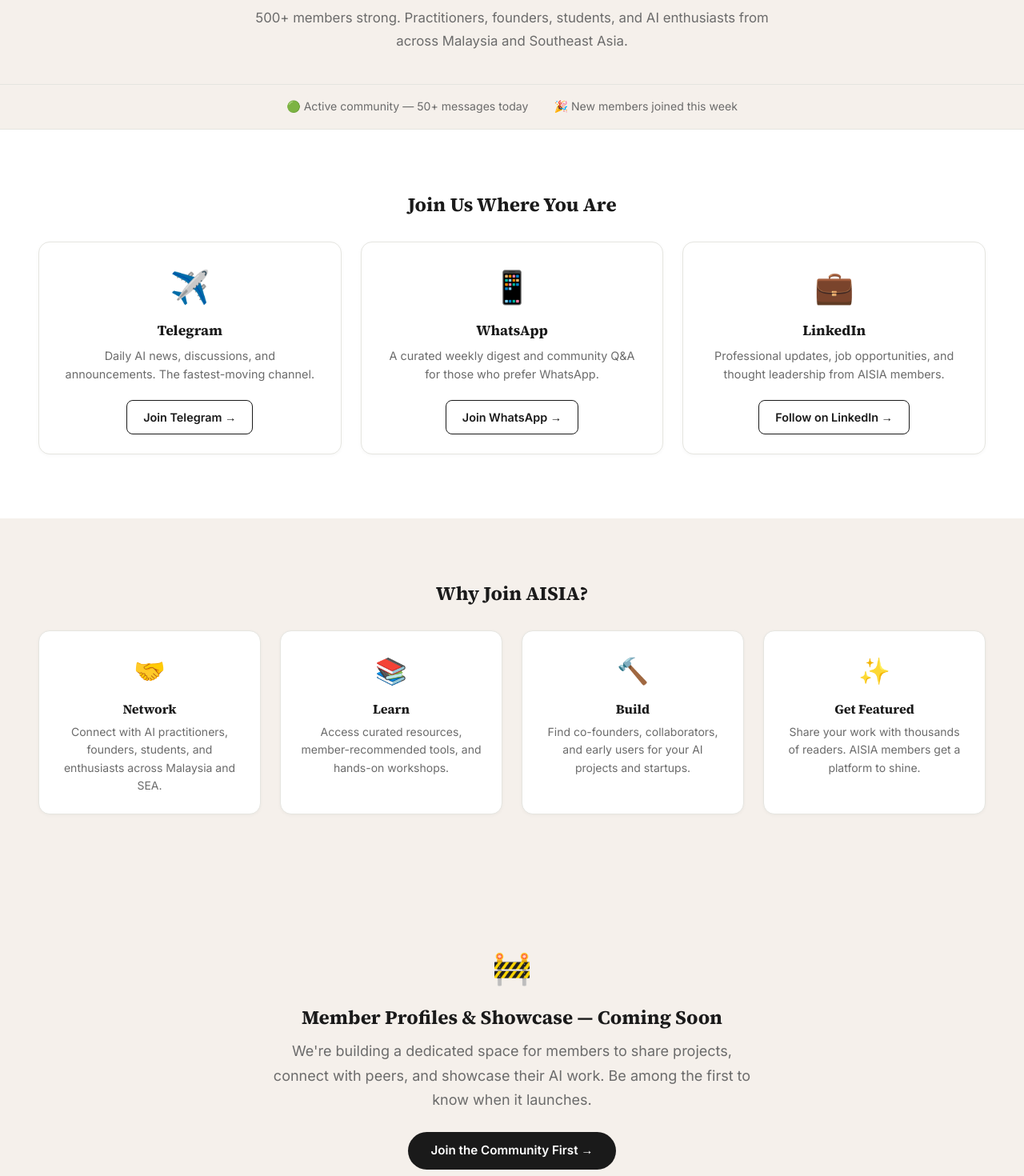
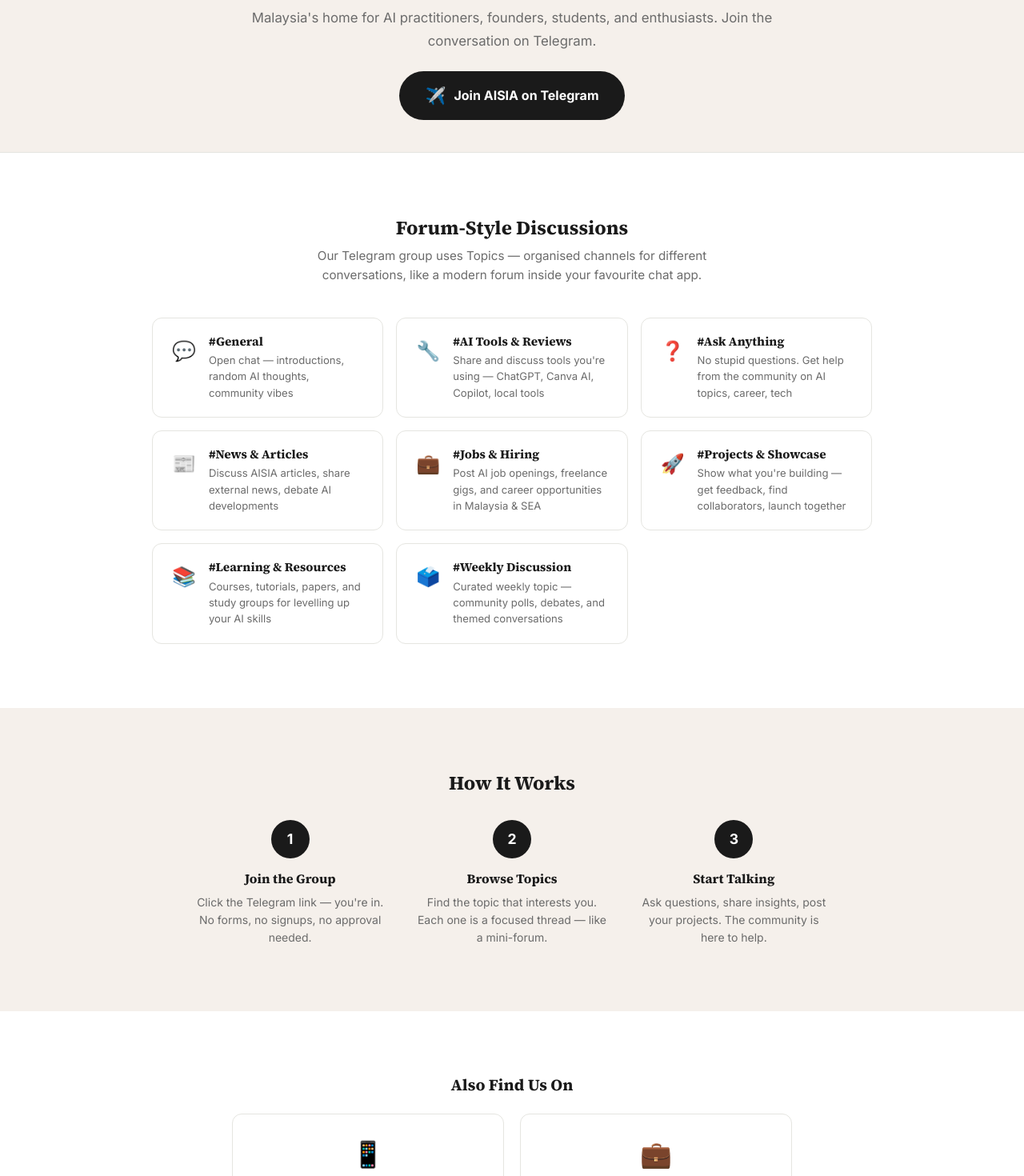
Before and after one commit to neoandor/aisia-club, a Next.js app: page /community in a window 1280 px wide. Shown: the part 180-1650 px from the top of the page at 80% size. Built offline with nearby package versions, Linux system fonts and the light colour scheme.

Commit message:
feat: community page redesign — Telegram as primary hub with forum topics

```diff
--- a/app/community/page.tsx
+++ b/app/community/page.tsx
@@ -2,7 +2,7 @@
 
 export const metadata: Metadata = {
   title: "Community — AISIA Club",
-  description: "Join Malaysia's most active AI community. Connect on WhatsApp, Telegram, and LinkedIn.",
+  description: "Join Malaysia's most active AI community on Telegram. Forum-style discussions, AI news, jobs, and more.",
 };
 
 export default function Community() {
@@ -14,65 +14,136 @@
           <h1 style={{ fontSize: "clamp(1.75rem, 4vw, 2.5rem)", fontWeight: 700, color: "#1A1A1A", margin: "0 0 0.75rem" }}>
             The AISIA <span style={{ color: "#1A1A1A" }}>Community</span>
           </h1>
-          <p style={{ color: "#6B6B6B", fontSize: "1.05rem", lineHeight: 1.7, margin: 0 }}>
-            500+ members strong. Practitioners, founders, students, and AI enthusiasts from across Malaysia and Southeast Asia.
+          <p style={{ color: "#6B6B6B", fontSize: "1.05rem", lineHeight: 1.7, margin: "0 0 1.5rem" }}>
+            Malaysia&apos;s home for AI practitioners, founders, students, and enthusiasts. Join the conversation on Telegram.
           </p>
+          <a
+            href="https://t.me/aisiaclub"
+            target="_blank"
+            rel="noopener noreferrer"
+            style={{
+              display: "inline-flex",
+              alignItems: "center",
+              gap: 10,
+              padding: "14px 32px",
+              background: "#1A1A1A",
+              color: "#fff",
+              borderRadius: 999,
+              fontSize: "1rem",
+              fontWeight: 700,
+              fontFamily: "'Inter', system-ui, sans-serif",
+              textDecoration: "none",
+              transition: "opacity 0.15s",
+            }}
+          >
+            <span style={{ fontSize: "1.3rem" }}>✈️</span>
+            Join AISIA on Telegram
+          </a>
         </div>
       </section>
 
-      {/* Activity strip */}
-      <section style={{ background: "#F5F0EB", borderBottom: "1px solid #E5E5E0" }}>
-        <div className="container" style={{ padding: "16px 1.5rem" }}>
-          <div style={{ display: "flex", gap: "2rem", justifyContent: "center", flexWrap: "wrap", alignItems: "center" }}>
-            {[
-              { dot: "#22C55E", text: "🟢 Active community — 50+ messages today" },
-              { dot: "#1A1A1A", text: "🎉 New members joined this week" },
-            ].map((s) => (
-              <span key={s.text} style={{ color: "#6B6B6B", fontSize: "0.88rem" }}>{s.text}</span>
-            ))}
-          </div>
-        </div>
-      </section>
-
-      {/* Channels */}
+      {/* Telegram Forum Topics */}
       <section className="section-pad" style={{ background: "#FFFFFF" }}>
         <div className="container">
-          <h2 style={{ textAlign: "center", fontSize: "1.5rem", fontWeight: 700, color: "#1A1A1A", marginBottom: "2rem" }}>
-            Join Us Where You Are
-          </h2>
-          <div style={{ display: "grid", gridTemplateColumns: "repeat(auto-fit, minmax(260px, 1fr))", gap: 24 }}>
+          <div style={{ textAlign: "center", marginBottom: "2.5rem" }}>
+            <h2 style={{ fontSize: "1.5rem", fontWeight: 700, color: "#1A1A1A", marginBottom: 8 }}>
+              Forum-Style Discussions
+            </h2>
+            <p style={{ color: "#6B6B6B", fontSize: "0.95rem", maxWidth: 520, margin: "0 auto" }}>
+              Our Telegram group uses Topics — organised channels for different conversations, like a modern forum inside your favourite chat app.
+            </p>
+          </div>
+
+          <div style={{ display: "grid", gridTemplateColumns: "repeat(auto-fit, minmax(280px, 1fr))", gap: 16, maxWidth: 900, margin: "0 auto" }}>
             {[
-              { icon: "✈️", name: "Telegram", desc: "Daily AI news, discussions, and announcements. The fastest-moving channel.", href: "#", cta: "Join Telegram →" },
-              { icon: "📱", name: "WhatsApp", desc: "A curated weekly digest and community Q&A for those who prefer WhatsApp.", href: "#", cta: "Join WhatsApp →" },
-              { icon: "💼", name: "LinkedIn", desc: "Professional updates, job opportunities, and thought leadership from AISIA members.", href: "#", cta: "Follow on LinkedIn →" },
-            ].map((ch) => (
-              <div key={ch.name} className="card" style={{ padding: 24, textAlign: "center" }}>
-                <div style={{ fontSize: "2.5rem", marginBottom: 12 }}>{ch.icon}</div>
-                <h3 style={{ fontSize: "1.1rem", fontWeight: 700, color: "#1A1A1A", margin: "0 0 8px" }}>{ch.name}</h3>
-                <p style={{ color: "#6B6B6B", fontSize: "0.9rem", lineHeight: 1.65, marginBottom: 20 }}>{ch.desc}</p>
-                <a
-                  href={ch.href}
-                  style={{
-                    display: "inline-block",
-                    padding: "0.55rem 1.25rem",
-                    borderRadius: 8,
-                    border: "1.5px solid #1A1A1A",
-                    color: "#1A1A1A",
-                    fontWeight: 600,
-                    fontSize: "0.9rem",
-                    fontFamily: "Inter, sans-serif",
-                    transition: "all 0.15s",
-                  }}
-                >
-                  {ch.cta}
-                </a>
+              { icon: "💬", topic: "General", desc: "Open chat — introductions, random AI thoughts, community vibes" },
+              { icon: "🔧", topic: "AI Tools & Reviews", desc: "Share and discuss tools you're using — ChatGPT, Canva AI, Copilot, local tools" },
+              { icon: "❓", topic: "Ask Anything", desc: "No stupid questions. Get help from the community on AI topics, career, tech" },
+              { icon: "📰", topic: "News & Articles", desc: "Discuss AISIA articles, share external news, debate AI developments" },
+              { icon: "💼", topic: "Jobs & Hiring", desc: "Post AI job openings, freelance gigs, and career opportunities in Malaysia & SEA" },
+              { icon: "🚀", topic: "Projects & Showcase", desc: "Show what you're building — get feedback, find collaborators, launch together" },
+              { icon: "📚", topic: "Learning & Resources", desc: "Courses, tutorials, papers, and study groups for levelling up your AI skills" },
+              { icon: "🗳️", topic: "Weekly Discussion", desc: "Curated weekly topic — community polls, debates, and themed conversations" },
+            ].map((t) => (
+              <div key={t.topic} style={{
+                border: "1px solid #E5E5E0",
+                borderRadius: 12,
+                padding: "20px 24px",
+                display: "flex",
+                gap: 16,
+                alignItems: "flex-start",
+                transition: "box-shadow 0.15s",
+              }}>
+                <span style={{ fontSize: "1.5rem", flexShrink: 0, marginTop: 2 }}>{t.icon}</span>
+                <div>
+                  <h3 style={{ fontSize: "0.95rem", fontWeight: 700, color: "#1A1A1A", margin: "0 0 4px" }}>#{t.topic}</h3>
+                  <p style={{ color: "#6B6B6B", fontSize: "0.82rem", lineHeight: 1.55, margin: 0 }}>{t.desc}</p>
+                </div>
               </div>
             ))}
           </div>
         </div>
       </section>
 
-      {/* Benefits */}
+      {/* How It Works */}
+      <section className="section-pad" style={{ background: "#F5F0EB" }}>
+        <div className="container">
+          <h2 style={{ textAlign: "center", fontSize: "1.5rem", fontWeight: 700, color: "#1A1A1A", marginBottom: "2rem" }}>
+            How It Works
+          </h2>
+          <div style={{ display: "grid", gridTemplateColumns: "repeat(auto-fit, minmax(220px, 1fr))", gap: 32, maxWidth: 800, margin: "0 auto" }}>
+            {[
+              { step: "1", title: "Join the Group", desc: "Click the Telegram link — you're in. No forms, no signups, no approval needed." },
+              { step: "2", title: "Browse Topics", desc: "Find the topic that interests you. Each one is a focused thread — like a mini-forum." },
+              { step: "3", title: "Start Talking", desc: "Ask questions, share insights, post your projects. The community is here to help." },
+            ].map((s) => (
+              <div key={s.step} style={{ textAlign: "center" }}>
+                <div style={{
+                  width: 48, height: 48, borderRadius: "50%", background: "#1A1A1A", color: "#fff",
+                  display: "flex", alignItems: "center", justifyContent: "center",
+                  fontSize: "1.1rem", fontWeight: 700, margin: "0 auto 16px",
+                  fontFamily: "'Inter', system-ui, sans-serif",
+                }}>{s.step}</div>
+                <h3 style={{ fontSize: "1rem", fontWeight: 700, color: "#1A1A1A", margin: "0 0 8px" }}>{s.title}</h3>
+                <p style={{ color: "#6B6B6B", fontSize: "0.875rem", lineHeight: 1.6, margin: 0 }}>{s.desc}</p>
+              </div>
+            ))}
+          </div>
+        </div>
+      </section>
+
+      {/* Also on */}
+      <section className="section-pad" style={{ background: "#FFFFFF" }}>
+        <div className="container">
+          <h2 style={{ textAlign: "center", fontSize: "1.25rem", fontWeight: 700, color: "#1A1A1A", marginBottom: "1.5rem" }}>
+            Also Find Us On
+          </h2>
+          <div style={{ display: "grid", gridTemplateColumns: "repeat(auto-fit, minmax(260px, 1fr))", gap: 20, maxWidth: 700, margin: "0 auto" }}>
+            {[
+              { icon: "📱", name: "WhatsApp Community", desc: "Weekly digest and casual Q&A for those who live on WhatsApp.", href: "#", cta: "Join WhatsApp →" },
+              { icon: "💼", name: "LinkedIn", desc: "Professional updates, job postings, and thought leadership.", href: "#", cta: "Follow on LinkedIn →" },
+            ].map((ch) => (
+              <a key={ch.name} href={ch.href} target="_blank" rel="noopener noreferrer" style={{
+                border: "1px solid #E5E5E0",
+                borderRadius: 12,
+                padding: "24px",
+                textAlign: "center",
+                textDecoration: "none",
+                color: "inherit",
+                transition: "box-shadow 0.15s",
+                display: "block",
+              }}>
+                <div style={{ fontSize: "2rem", marginBottom: 8 }}>{ch.icon}</div>
+                <h3 style={{ fontSize: "1rem", fontWeight: 700, color: "#1A1A1A", margin: "0 0 6px" }}>{ch.name}</h3>
+                <p style={{ color: "#6B6B6B", fontSize: "0.85rem", lineHeight: 1.55, marginBottom: 12 }}>{ch.desc}</p>
+                <span style={{ color: "#1A1A1A", fontWeight: 600, fontSize: "0.88rem" }}>{ch.cta}</span>
+              </a>
+            ))}
+          </div>
+        </div>
+      </section>
+
+      {/* Why Join */}
       <section className="section-pad" style={{ background: "#F5F0EB" }}>
         <div className="container">
           <h2 style={{ textAlign: "center", fontSize: "1.5rem", fontWeight: 700, color: "#1A1A1A", marginBottom: "2rem" }}>
@@ -95,18 +166,35 @@
         </div>
       </section>
 
-      {/* Coming Soon */}
-      <section style={{ background: "#F5F0EB", padding: "80px 1.5rem" }}>
-        <div style={{ maxWidth: 600, margin: "0 auto", textAlign: "center" }}>
-          <div style={{ fontSize: "2.5rem", marginBottom: "1rem" }}>🚧</div>
-          <h2 style={{ fontSize: "1.5rem", fontWeight: 700, color: "#1A1A1A", marginBottom: "0.75rem" }}>
-            Member Profiles &amp; Showcase — Coming Soon
+      {/* CTA */}
+      <section style={{ background: "#1A1A1A", padding: "64px 1.5rem", textAlign: "center" }}>
+        <div style={{ maxWidth: 600, margin: "0 auto" }}>
+          <h2 style={{ fontSize: "1.5rem", fontWeight: 700, color: "#FFFFFF", marginBottom: "0.75rem", fontFamily: "'Source Serif 4', Georgia, serif" }}>
+            Ready to join the conversation?
           </h2>
-          <p style={{ color: "#6B6B6B", lineHeight: 1.7, marginBottom: "1.5rem" }}>
-            We&apos;re building a dedicated space for members to share projects, connect with peers, and showcase their AI work. Be among the first to know when it launches.
+          <p style={{ color: "#9B9B9B", lineHeight: 1.7, marginBottom: "1.5rem" }}>
+            Free forever. No spam. Just real conversations about AI in Malaysia and Southeast Asia.
           </p>
-          <a href="/community#channels" className="btn-violet">
-            Join the Community First →
+          <a
+            href="https://t.me/aisiaclub"
+            target="_blank"
+            rel="noopener noreferrer"
+            style={{
+              display: "inline-flex",
+              alignItems: "center",
+              gap: 10,
+              padding: "14px 32px",
+              background: "#FFFFFF",
+              color: "#1A1A1A",
+              borderRadius: 999,
+              fontSize: "1rem",
+              fontWeight: 700,
+              fontFamily: "'Inter', system-ui, sans-serif",
+              textDecoration: "none",
+            }}
+          >
+            <span style={{ fontSize: "1.3rem" }}>✈️</span>
+            Join AISIA on Telegram
           </a>
         </div>
       </section>
```
